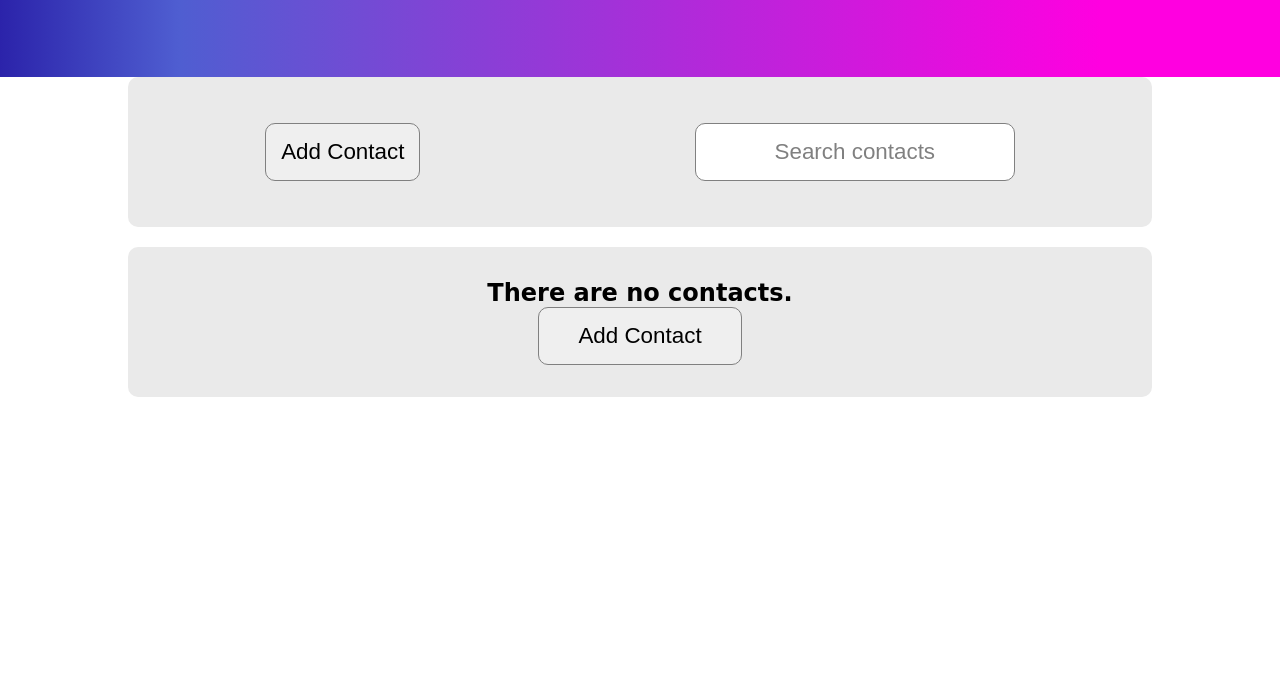
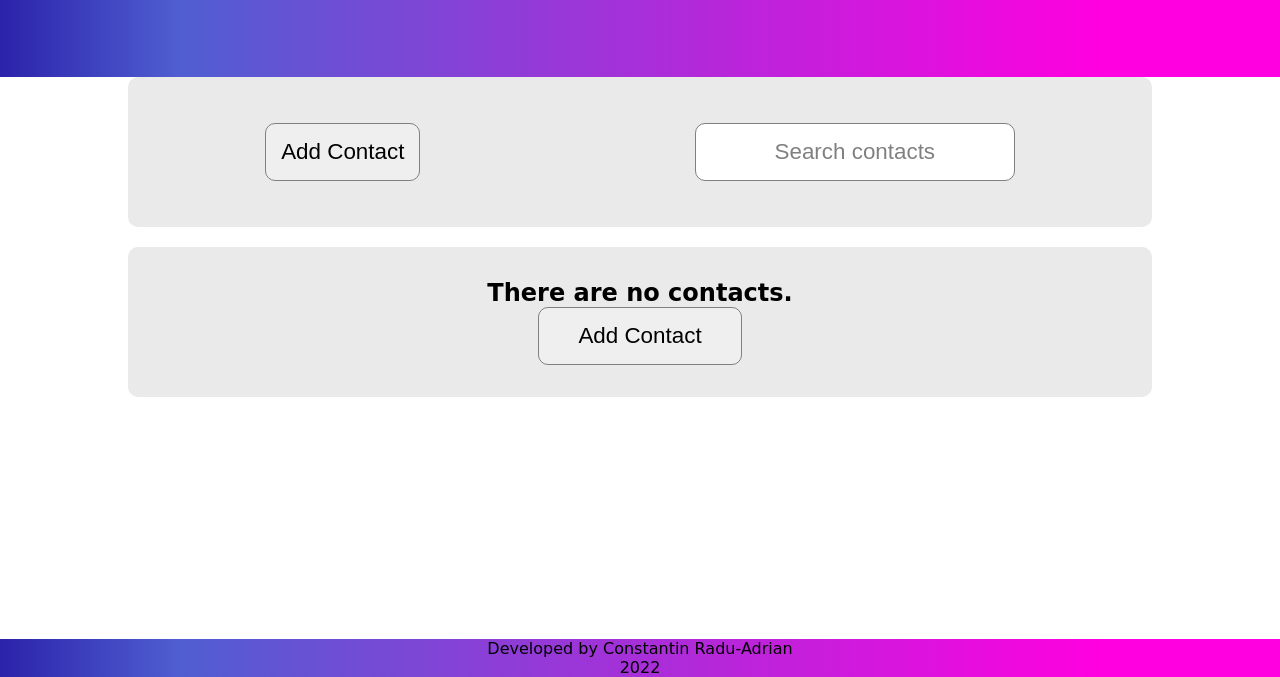
Before and after one commit to radu-constantin/contact-manager, a plain HTML site: page index.html in a window 1280 px wide. Shown: the part 123-800 px from the top of the page. Drawn offline with Linux system fonts and the light colour scheme; a web font is replaced by a local one.

Commit message:
Added footer

```diff
--- a/index.html
+++ b/index.html
@@ -40,8 +40,9 @@
                 <button>Add Contact</button>
             </div>
         </main>
-        <!-- <footer>
-
-        </footer> -->
+        <footer>
+            <p>Developed by Constantin Radu-Adrian</p>
+            <p>2022</p>
+        </footer>
     </body>
 </html>
--- a/stylesheets/style.css
+++ b/stylesheets/style.css
@@ -67,9 +67,11 @@ main {
     width: 20%;
 }
 
-
-
 footer {
-    height: 150px;
-    border: 2px solid black;
+    text-align: center;
+    position: absolute;
+    bottom: 0;
+    width: 100%;
+    background: rgb(43,35,170);
+    background: linear-gradient(90deg, rgba(43,35,170,1) 0%, rgba(79,94,209,1) 14%, rgba(255,0,224,1) 86%);
 }
```
